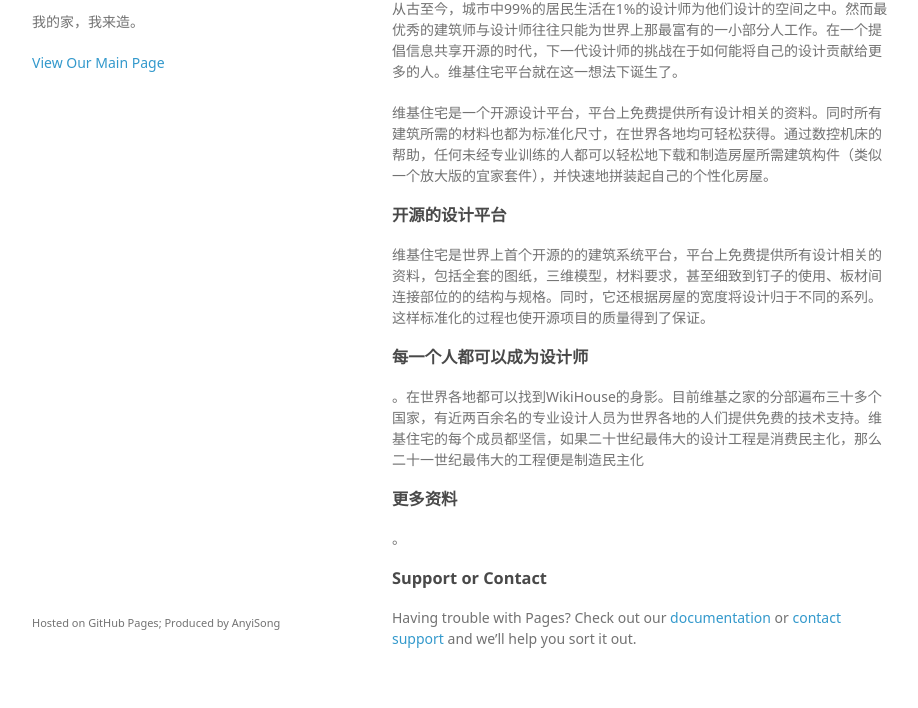
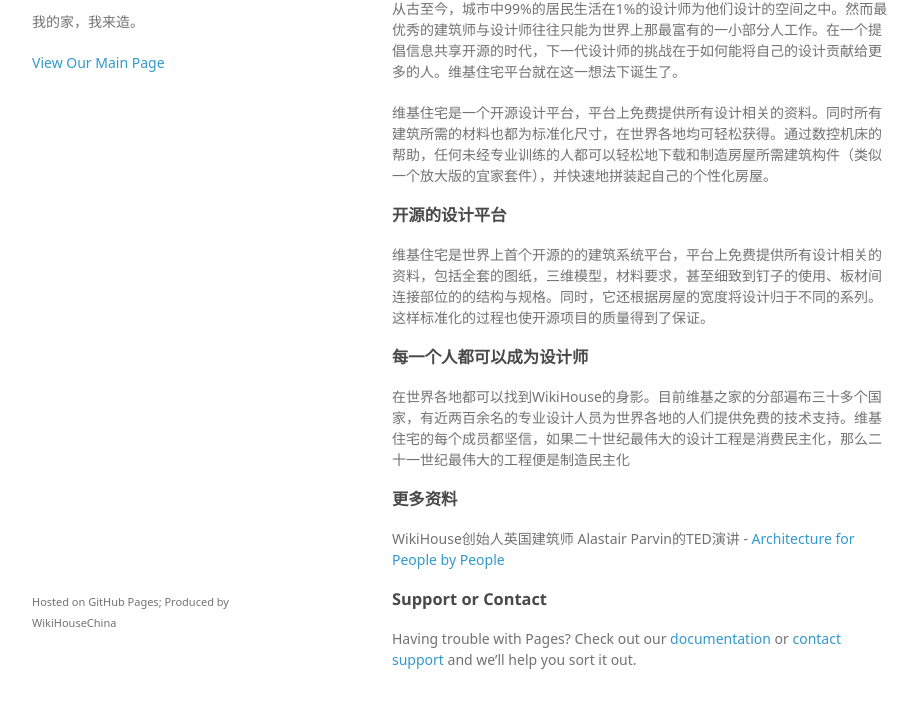
Before and after one commit to wikihousechina/wikihousechina.github.io, a plain HTML site: page index.html in a window 1280 px wide. Shown: the part 98-806 px from the top of the page, without its empty margins (178-1096 px from the left). Drawn offline with Linux system fonts and the light colour scheme; a web font is replaced by a local one.

Commit message:
Update index.html

```diff
--- a/index.html
+++ b/index.html
@@ -36,12 +36,12 @@
 <h3>
 <a id="creating-pages-manually" class="anchor" href="#creating-pages-manually" aria-hidden="true"><span class="octicon octicon-link"></span></a>每一个人都可以成为设计师</h3>
 
-<p>。在世界各地都可以找到WikiHouse的身影。目前维基之家的分部遍布三十多个国家，有近两百余名的专业设计人员为世界各地的人们提供免费的技术支持。维基住宅的每个成员都坚信，如果二十世纪最伟大的设计工程是消费民主化，那么二十一世纪最伟大的工程便是制造民主化</p>
+<p>在世界各地都可以找到WikiHouse的身影。目前维基之家的分部遍布三十多个国家，有近两百余名的专业设计人员为世界各地的人们提供免费的技术支持。维基住宅的每个成员都坚信，如果二十世纪最伟大的设计工程是消费民主化，那么二十一世纪最伟大的工程便是制造民主化</p>
 
 <h3>
 <a id="authors-and-contributors" class="anchor" href="#authors-and-contributors" aria-hidden="true"><span class="octicon octicon-link"></span></a>更多资料</h3>
 
-<p>。</p>
+<p>WikiHouse创始人英国建筑师 Alastair Parvin的TED演讲 - <a href="http://v.youku.com/v_show/id_XMTQ1MjIyNTc1Ng==.html">Architecture for People by People</a></p>
 
 <h3>
 <a id="support-or-contact" class="anchor" href="#support-or-contact" aria-hidden="true"><span class="octicon octicon-link"></span></a>Support or Contact</h3>
@@ -49,7 +49,7 @@
 <p>Having trouble with Pages? Check out our <a href="https://help.github.com/pages">documentation</a> or <a href="https://github.com/contact">contact support</a> and we’ll help you sort it out.</p>
       </section>
       <footer>
-        <p><small>Hosted on GitHub Pages; Produced by AnyiSong</p>
+        <p><small>Hosted on GitHub Pages; Produced by WikiHouseChina</p>
       </footer>
     </div>
     <script src="javascripts/scale.fix.js"></script>
```
